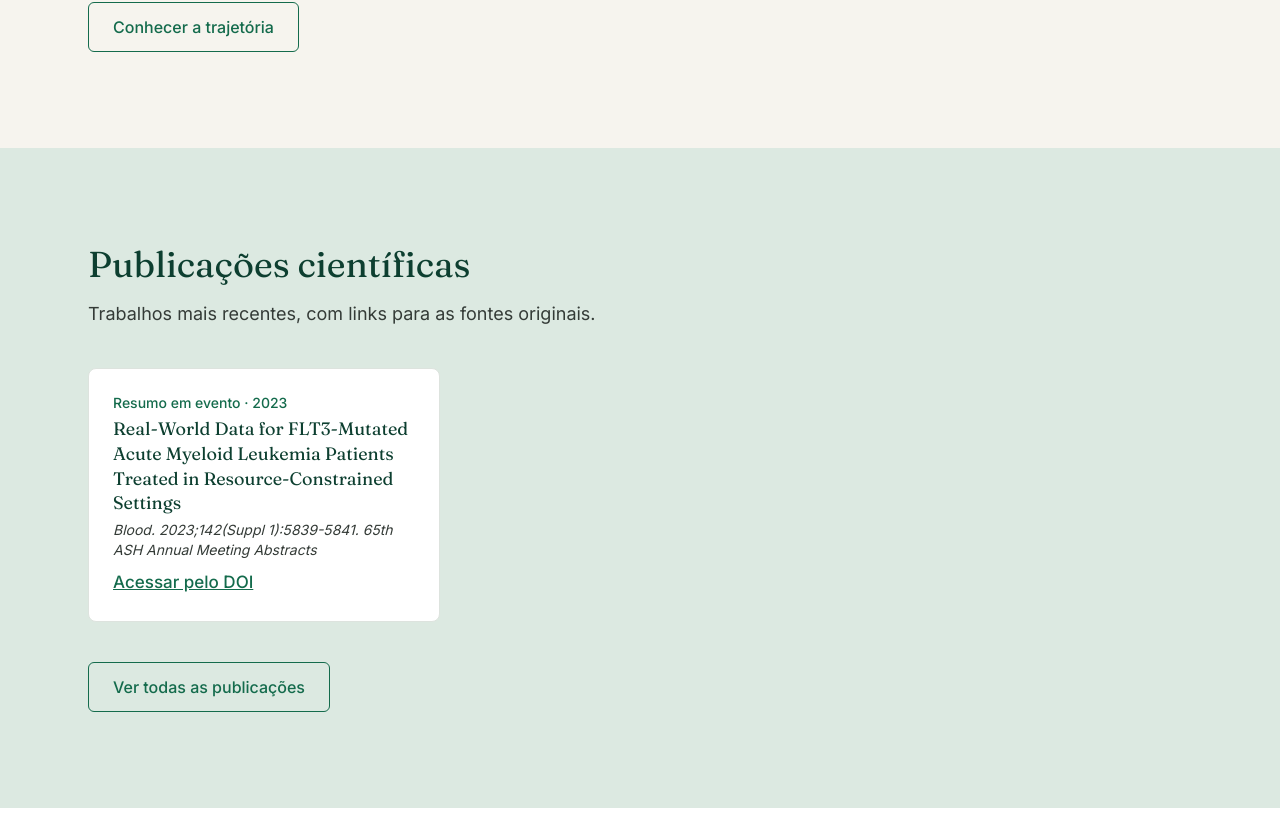
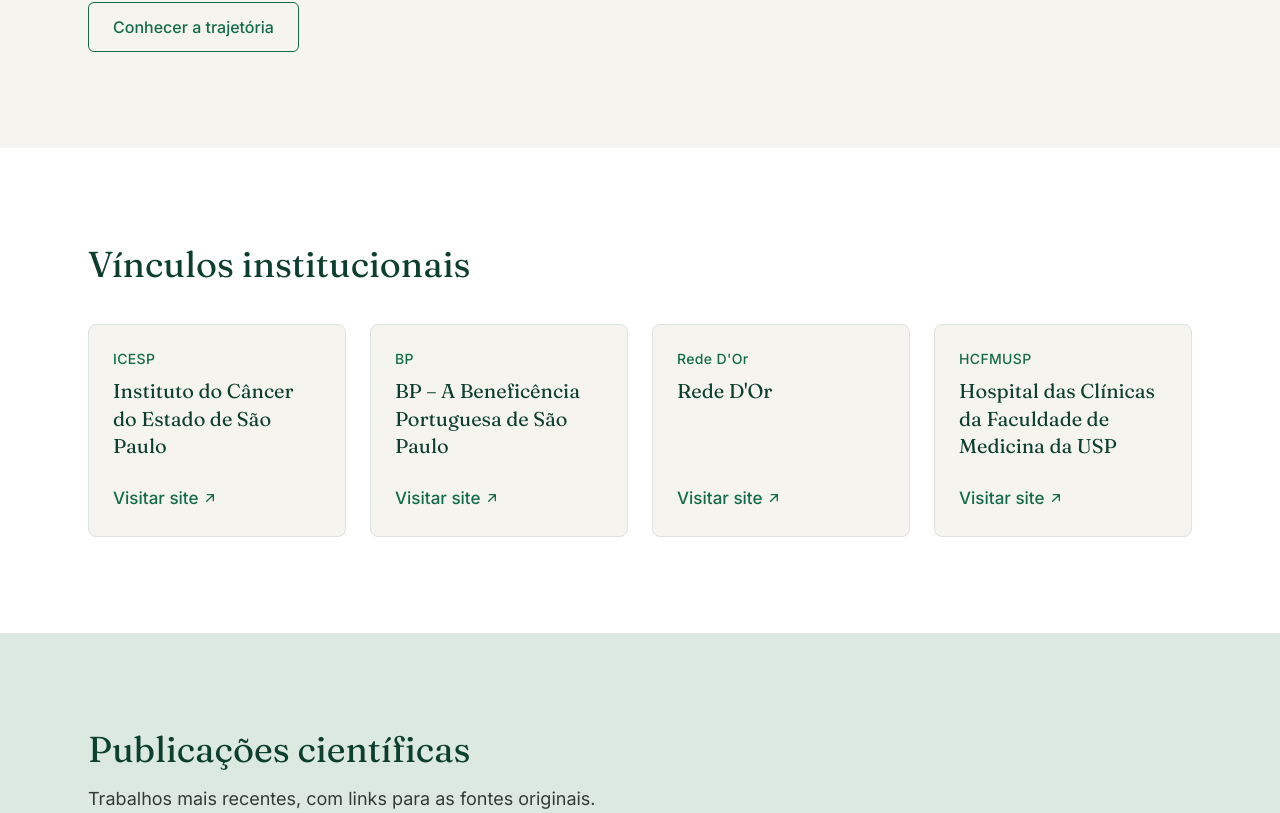
Before and after one commit to Vinaum/site-hemato, a Next.js app: page / in a window 1280 px wide. Shown: the part 1707-2520 px from the top of the page. Built offline with nearby package versions, Linux system fonts and the light colour scheme; no server answers.

Commit message:
feat: secao de vinculos institucionais na pagina inicial

```diff
--- a/src/app/page.tsx
+++ b/src/app/page.tsx
@@ -1,4 +1,5 @@
 import { doctor } from "@/content/site";
+import Institutions from "@/components/sections/Institutions";
 import MapEmbed from "@/components/ui/MapEmbed";
 import { mapReady } from "@/lib/maps";
 import { expertise, home } from "@/content/pages";
@@ -86,6 +87,8 @@ export default function Home() {
         </div>
       </Section>
 
+      <Institutions />
+
       {latest.length > 0 ? (
         <Section tone="sage" labelledBy="publicacoes-titulo">
           <SectionHeading
--- /dev/null
+++ b/src/components/sections/Institutions.tsx
@@ -0,0 +1,51 @@
+import { institutions } from "@/content/pages";
+import Section from "@/components/ui/Section";
+import SectionHeading from "@/components/ui/SectionHeading";
+
+export default function Institutions() {
+  if (institutions.length === 0) return null;
+
+  return (
+    <Section tone="surface" labelledBy="vinculos-titulo">
+      <SectionHeading id="vinculos-titulo" title="Vínculos institucionais" />
+      <ul className="grid gap-6 sm:grid-cols-2 lg:grid-cols-4">
+        {institutions.map((inst) => (
+          <li key={inst.url} className="h-full">
+            <a
+              href={inst.url}
+              target="_blank"
+              rel="noopener noreferrer"
+              className="group flex h-full flex-col justify-between gap-6 rounded-lg border border-line bg-background p-6 transition-colors hover:border-primary hover:bg-sage"
+            >
+              <span>
+                <span className="block text-sm font-medium tracking-wide text-primary">
+                  {inst.short}
+                </span>
+                <span className="mt-2 block font-serif text-xl leading-snug text-primary-dark">
+                  {inst.name}
+                </span>
+              </span>
+              <span className="inline-flex items-center gap-1 font-medium text-primary underline-offset-4 group-hover:underline">
+                Visitar site
+                <svg
+                  width="16"
+                  height="16"
+                  viewBox="0 0 24 24"
+                  fill="none"
+                  stroke="currentColor"
+                  strokeWidth="2"
+                  strokeLinecap="round"
+                  strokeLinejoin="round"
+                  aria-hidden="true"
+                >
+                  <path d="M7 17L17 7M8 7h9v9" />
+                </svg>
+                <span className="sr-only"> de {inst.name} (abre em uma nova aba)</span>
+              </span>
+            </a>
+          </li>
+        ))}
+      </ul>
+    </Section>
+  );
+}
--- a/src/content/pages.ts
+++ b/src/content/pages.ts
@@ -71,3 +71,27 @@ export const privacySections = [
   "Seus direitos (LGPD)",
   "Contato do responsável",
 ] as const;
+
+/** Vínculos institucionais: nomes em texto, sem logotipos (marcas de terceiros). */
+export const institutions = [
+  {
+    name: "Instituto do Câncer do Estado de São Paulo",
+    short: "ICESP",
+    url: "https://www.icesp.org.br/",
+  },
+  {
+    name: "BP – A Beneficência Portuguesa de São Paulo",
+    short: "BP",
+    url: "https://www.bp.org.br/",
+  },
+  {
+    name: "Rede D'Or",
+    short: "Rede D'Or",
+    url: "https://www.rededorsaoluiz.com.br/",
+  },
+  {
+    name: "Hospital das Clínicas da Faculdade de Medicina da USP",
+    short: "HCFMUSP",
+    url: "https://www.hc.fm.usp.br/",
+  },
+];
```
Also changed, not shown: 2 other files (tests, documents, lock files or other folders).
